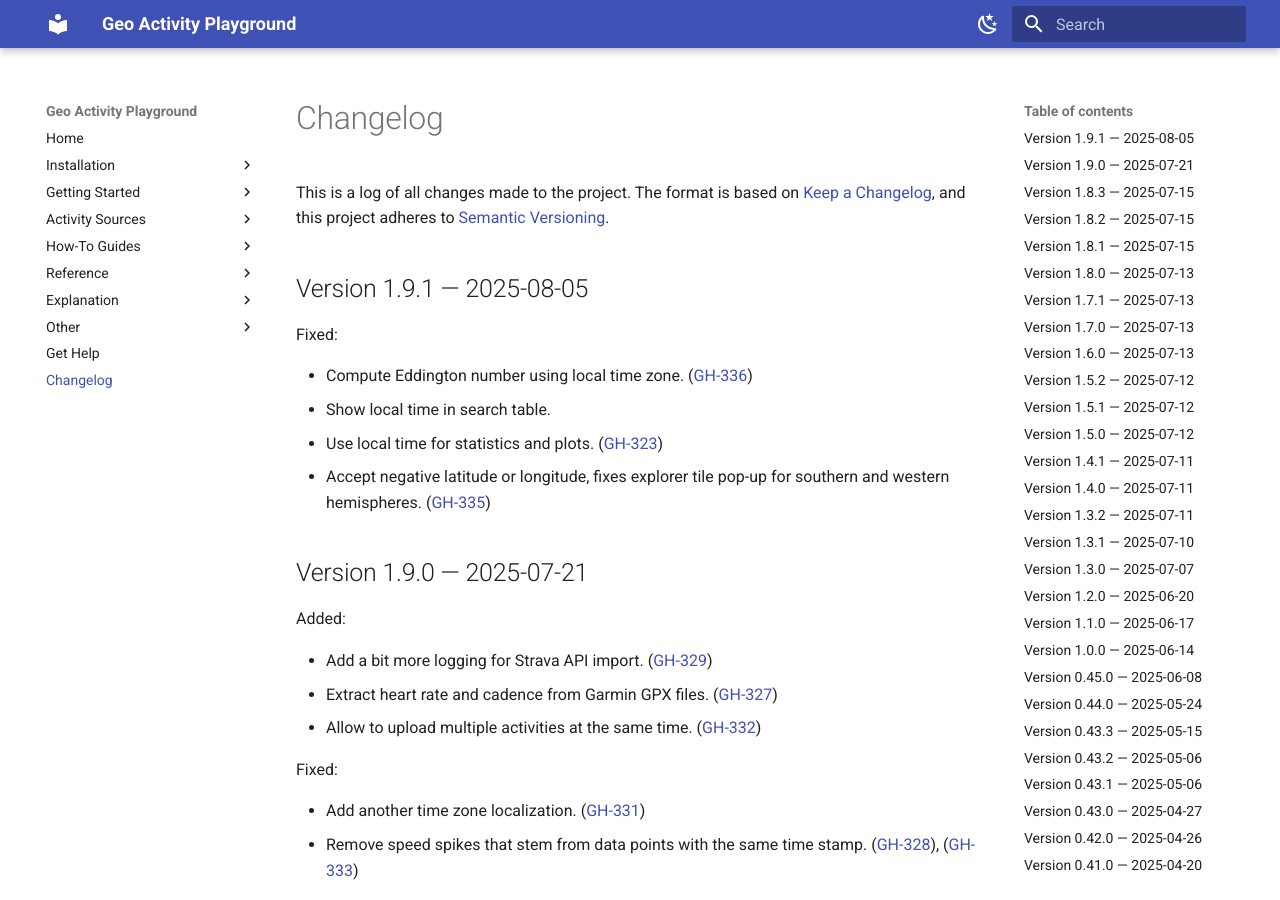
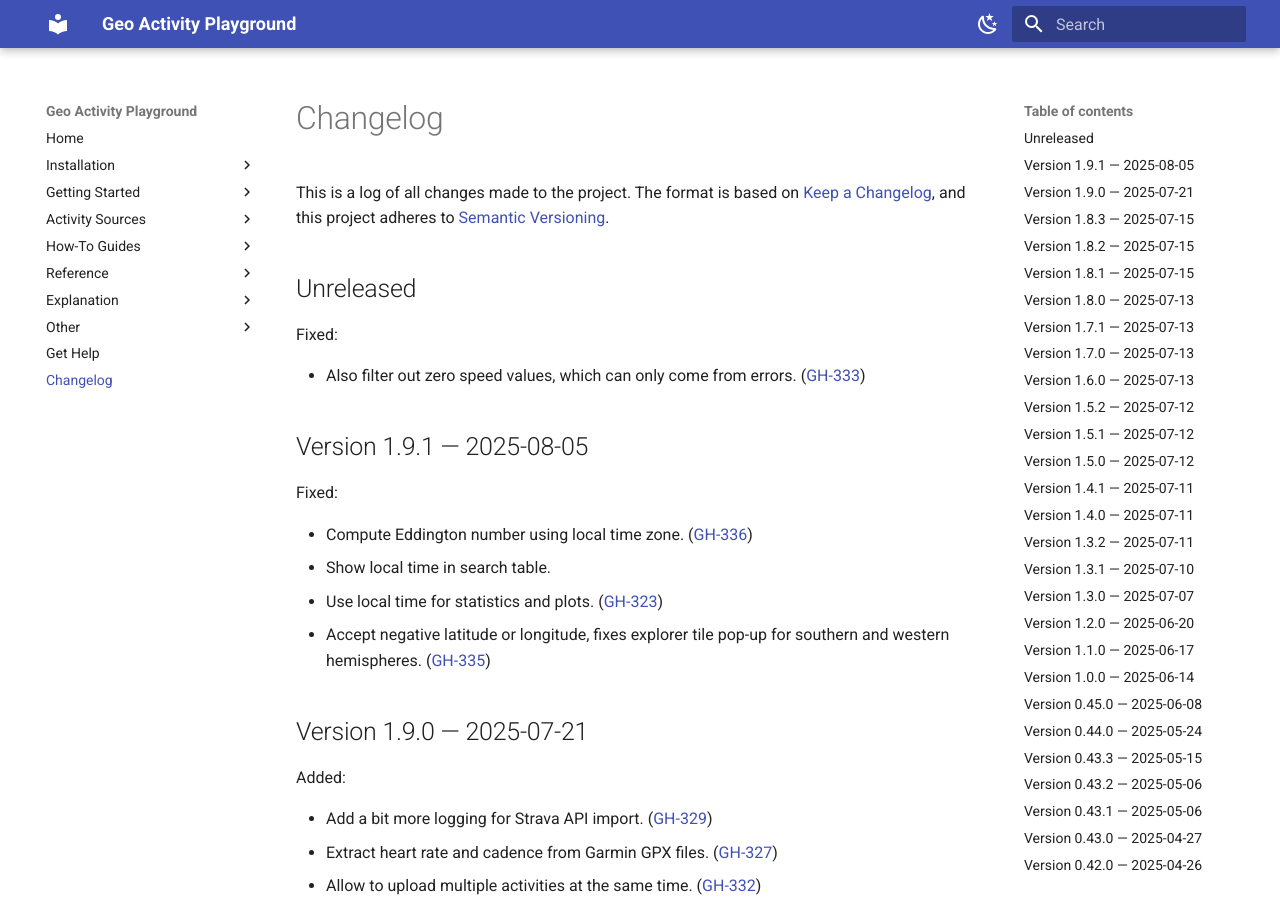
Before and after one commit to martin-ueding/geo-activity-playground, an MkDocs documentation site: the page built from docs/changelog.md, in a window 1280 px wide and 900 px high. Built offline with MkDocs 1.6.1 and Material for MkDocs 9.7.7, drawn with Linux system fonts in a browser that asks for light colours.

Commit message:
GH-333: Also filter out zero speed values

```diff
--- a/docs/changelog.md
+++ b/docs/changelog.md
@@ -14,6 +14,12 @@
 
 ([GH-000](https://github.com/martin-ueding/geo-activity-playground/issues/000))
 -->
+
+## Unreleased
+
+Fixed:
+
+- Also filter out zero speed values, which can only come from errors. ([GH-333](https://github.com/martin-ueding/geo-activity-playground/issues/333))
 
 ## Version 1.9.1 — 2025-08-05
 
```
Also changed, not shown: 1 other file.
